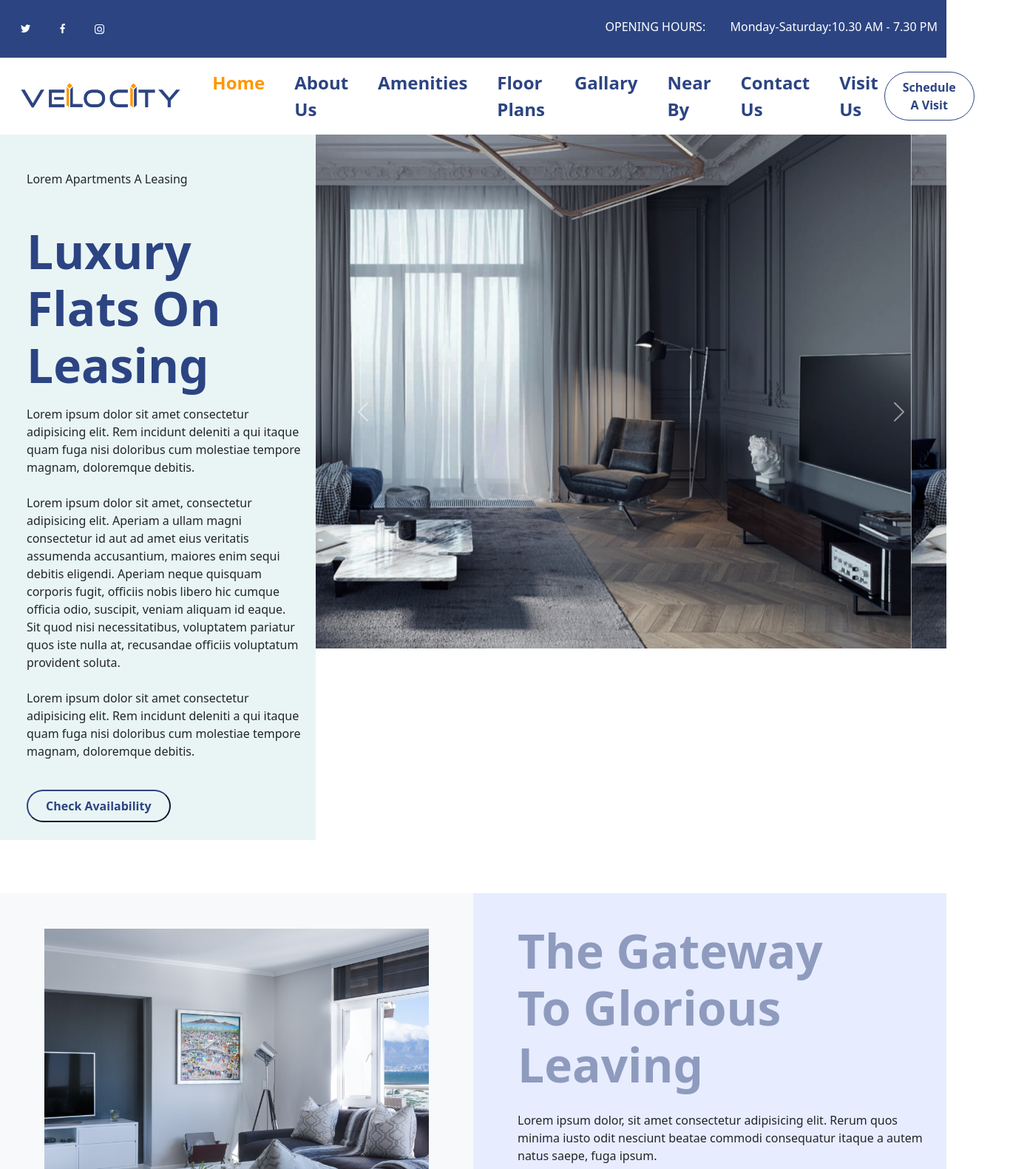
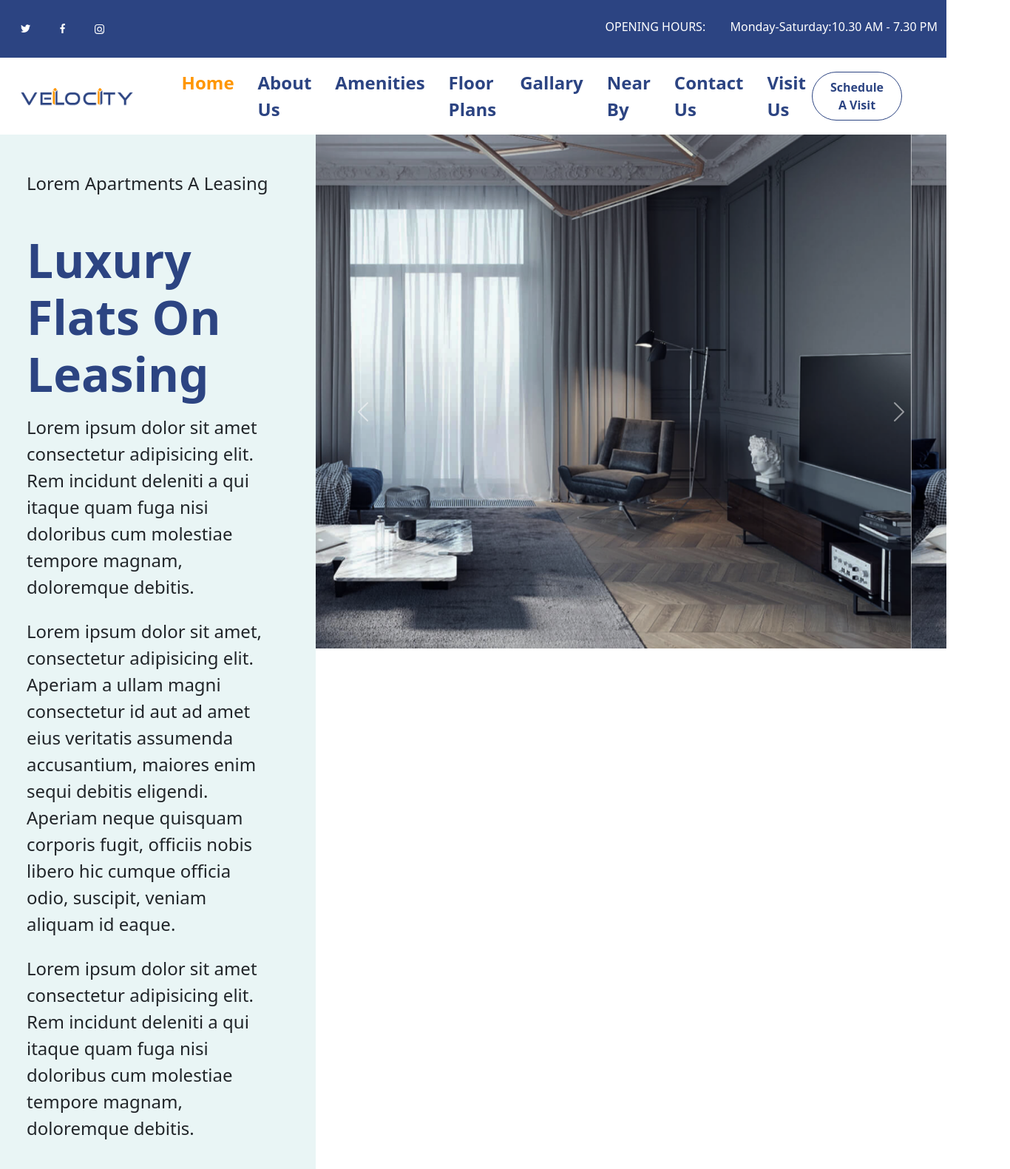
Before and after one commit to RushitaNathani/Bootstrap-Training, a website: page Five_Web_Page/index.html in a window 1280 px wide. Shown: the top 1581 px of the page at 74% size, 1366 px wide, since content can reach past the window. Drawn offline with Linux system fonts and the light colour scheme.

Commit message:
Update index.html

```diff
--- a/Five_Web_Page/index.html
+++ b/Five_Web_Page/index.html
@@ -24,17 +24,17 @@
             </div>
             <nav class="navbar navbar-expand-lg bg-white">
                 <a href="#" class="navbar-brand m-2 ms-3">
-                    <img src="images/velocity-logo.png" height="35" alt="velocity">
+                    <img src="images/velocity-logo.png" height="50" width="400" alt="velocity" class="img-fluid">
                 </a>
                 <div class="navbar-nav mx-auto">
-                    <a href="#" class="nav-item nav-link fs-4 fw-bold ms-4 first-navbar">Home</a>
-                    <a href="#" class="nav-item nav-link fs-4  fw-bold ms-4 header-font">About Us</a>
-                    <a href="#" class="nav-item nav-link fs-4 fw-bold ms-4 header-font">Amenities</a>
-                    <a href="#" class="nav-item nav-link fs-4 fw-bold ms-4 header-font">Floor Plans</a>
-                    <a href="#" class="nav-item nav-link fs-4 fw-bold ms-4 header-font">Gallary</a>
-                    <a href="#" class="nav-item nav-link fs-4 fw-bold ms-4 header-font">Near By</a>
-                    <a href="#" class="nav-item nav-link fs-4 fw-bold ms-4 header-font">Contact Us</a>
-                    <a href="#" class="nav-item nav-link fs-4 fw-bold ms-4 header-font">Visit Us</a>
+                    <a href="#" class="nav-item nav-link fs-4 fw-bold ms-5 first-navbar">Home</a>
+                    <a href="#" class="nav-item nav-link fs-4  fw-bold ms-3 header-font">About Us</a>
+                    <a href="#" class="nav-item nav-link fs-4 fw-bold ms-3 header-font">Amenities</a>
+                    <a href="#" class="nav-item nav-link fs-4 fw-bold ms-3 header-font">Floor Plans</a>
+                    <a href="#" class="nav-item nav-link fs-4 fw-bold ms-3 header-font">Gallary</a>
+                    <a href="#" class="nav-item nav-link fs-4 fw-bold ms-3 header-font">Near By</a>
+                    <a href="#" class="nav-item nav-link fs-4 fw-bold ms-3 header-font">Contact Us</a>
+                    <a href="#" class="nav-item nav-link fs-4 fw-bold ms-3 header-font">Visit Us</a>
                 </div>
                 <div class="navbar-nav ms-auto">
                     <button type="button"
@@ -43,16 +43,17 @@
                 </div>
             </nav>
             <div class="col-md-4 f_content_color">
-                <p class="mt-5 mb-5 ms-4">Lorem Apartments A Leasing</p>
+                <p class="mt-5 mb-5 ms-4 fs-4">Lorem Apartments A Leasing</p>
                 <p class="text ms-4 f-color display-3 fw-bold w-75">Luxury Flats On Leasing</p>
-                <p class="ms-4 me-2 mt-3">Lorem ipsum dolor sit amet consectetur adipisicing elit. Rem incidunt deleniti
+                <p class="ms-4 me-5 mt-3 fs-4">Lorem ipsum dolor sit amet consectetur adipisicing elit. Rem incidunt
+                    deleniti
                     a qui itaque quam fuga nisi doloribus cum molestiae tempore magnam, doloremque debitis.</p>
-                <p class="ms-4 me-2 mt-4">Lorem ipsum dolor sit amet, consectetur adipisicing elit. Aperiam a ullam
+                <p class="ms-4 me-5 mt-4 fs-4">Lorem ipsum dolor sit amet, consectetur adipisicing elit. Aperiam a ullam
                     magni consectetur id aut ad amet eius veritatis assumenda accusantium, maiores enim sequi debitis
                     eligendi. Aperiam neque quisquam corporis fugit, officiis nobis libero hic cumque officia odio,
-                    suscipit, veniam aliquam id eaque. Sit quod nisi necessitatibus, voluptatem pariatur quos iste nulla
-                    at, recusandae officiis voluptatum provident soluta.</p>
-                <p class="ms-4 me-2 mt-4">Lorem ipsum dolor sit amet consectetur adipisicing elit. Rem incidunt deleniti
+                    suscipit, veniam aliquam id eaque. </p>
+                <p class="ms-4 me-5 mt-4 fs-4">Lorem ipsum dolor sit amet consectetur adipisicing elit. Rem incidunt
+                    deleniti
                     a qui itaque quam fuga nisi doloribus cum molestiae tempore magnam, doloremque debitis.</p>
                 <button type="button"
                     class="rounded-pill btn-outline-primary ms-4 mt-4 f-color px-4 py-2 f_content_color fw-bold mb-4">Check
@@ -99,30 +100,30 @@
                 <p class="ms-5 me-2 mt-4">Lorem ipsum dolor, sit amet consectetur adipisicing elit. Rerum quos minima
                     iusto odit nesciunt beatae commodi consequatur itaque a autem natus saepe, fuga ipsum.</p>
                 <div class="row ms-4 mt-5">
-                    <div class="col-md-3 border-dark border-end border-bottom d-flex">
+                    <div class="col-md-3 d-flex" id="right-bottom">
                         <img src="images/ic-square-area.svg" class="img-fluid m-4 mt-5">
                         <p class="sf-color display-6 mt-5">350m<span
-                                class="text-dark font-size fw-bold d-flex align-items-end"><small>Square
+                                class="text-dark font-size fw-bold d-flex"><small>Square
                                     Area</small></span></p>
                     </div>
-                    <div class="col-md-3 border-dark border-bottom d-flex">
+                    <div class="col-md-3  d-flex" id="bottom">
                         <img src="images/ic-units.svg" class="img-fluid m-4 mt-5">
                         <p class="sf-color display-6 mt-5">196<span
-                                class="text-dark font-size fw-bold d-flex align-items-end"><small>Units</small></span>
+                                class="text-dark font-size fw-bold d-flex"><small>Units</small></span>
                         </p>
                     </div>
                 </div>
                 <div class="row ms-4">
-                    <div class="col-md-3 border-dark border-end d-flex">
+                    <div class="col-md-3 d-flex" id="right">
                         <img src="images/ic-yards.svg" class="img-fluid m-4 mt-5">
                         <p class="sf-color display-6 mt-5">502<span
-                                class="text-dark font-size fw-bold d-flex align-items-end"><small>Yards</small></span>
+                                class="text-dark font-size fw-bold d-flex"><small>Yards</small></span>
                         </p>
                     </div>
-                    <div class="col-md-3 border-dark d-flex">
+                    <div class="col-md-3 d-flex">
                         <img src="images/ic-unit-volume.svg" class="img-fluid m-4 mt-5">
                         <p class="sf-color  display-6 mt-5">350m<span
-                                class="text-dark font-size fw-bold d-flex align-items-end"><small>Total
+                                class="text-dark font-size fw-bold d-flex "><small>Total
                                     Units</small></span></p>
                     </div>
                 </div>
```
